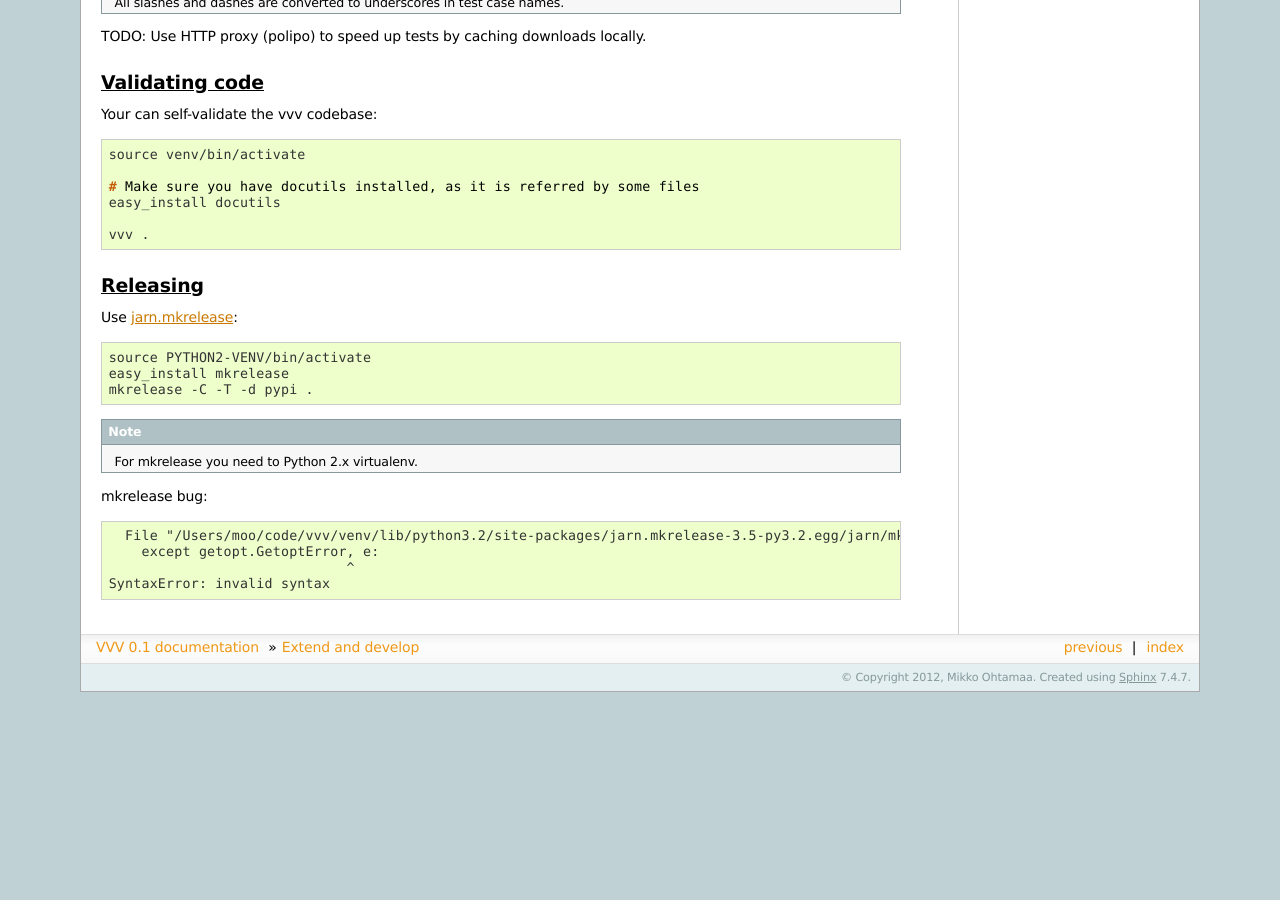
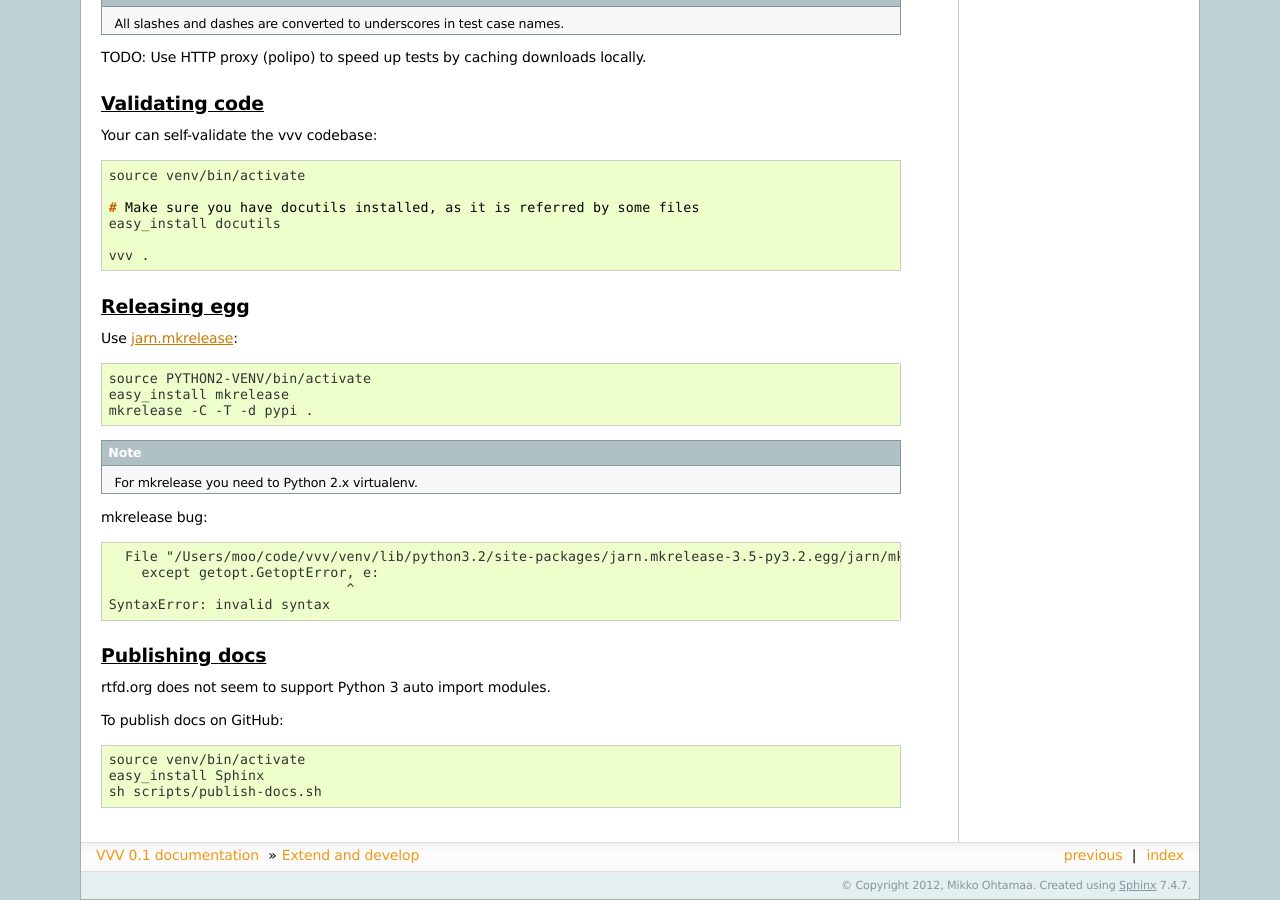
Before and after one commit to miohtama/vvv, a Sphinx documentation site: the page built from docs/source/develop.rst, in a window 1280 px wide and 900 px high, scrolled down 1547 px. Built offline with Sphinx 7.4.7, drawn with Linux system fonts in a browser that asks for light colours; before the commit the page ends 2239 px from its top, so only the background shows below that; some of the changed text lies outside the part shown.

Commit message:
Updated doc publish process to go to GitHub correctly

```diff
--- a/README.rst
+++ b/README.rst
@@ -46,9 +46,9 @@ Features
 Documentation
 ===============
 
-Please see the `VVV documentation on readthedocs.org <http://readthedocs.org/docs/vvv/en/latest/>`_
+Please see the `VVV documentation on readthedocs.org <http://miohtama.github.com/vvv/>`_
 
-Explore different `linting and validators available <http://readthedocs.org/docs/vvv/en/latest/validators.html>`_.
+Explore different `linting and validators available <http://miohtama.github.com/vvv/validators.html>`_.
 
 Author
 ===============
--- a/docs/source/develop.rst
+++ b/docs/source/develop.rst
@@ -101,7 +101,7 @@ Your can self-validate the vvv codebase::
 
     vvv .
 
-Releasing
+Releasing egg
 ==========================
 
 Use `jarn.mkrelease <http://pypi.python.org/pypi/jarn.mkrelease>`_::
@@ -120,3 +120,14 @@ mkrelease bug::
         except getopt.GetoptError, e:
                                  ^
     SyntaxError: invalid syntax
+
+Publishing docs
+============================
+
+rtfd.org does not seem to support Python 3 auto import modules.
+
+To publish docs on GitHub::
+
+    source venv/bin/activate
+    easy_install Sphinx
+    sh scripts/publish-docs.sh
```
Also changed, not shown: 3 other files.
